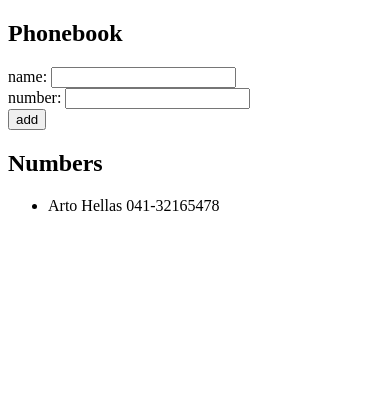
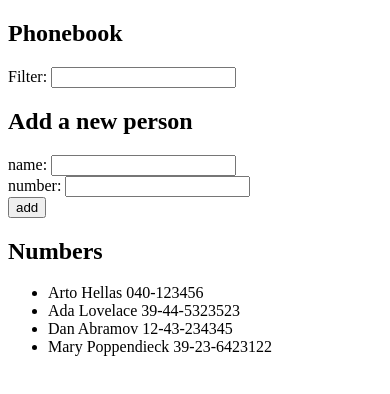
Before and after one commit to cdrbbt/fs-course, a React (Create React App) app in the folder part2/phonebook/: page / in a window 390 px wide. Shown: the top 394 px of the page. Built offline with nearby package versions, Linux system fonts and the light colour scheme.

Commit message:
2.9 phonebook

```diff
--- a/part2/phonebook/src/App.js
+++ b/part2/phonebook/src/App.js
@@ -1,12 +1,16 @@
 import React, { useState } from 'react'
 
-const defaultPerson = { name: '', pNumber: '' }
+const defaultPerson = { name: '', number: '' }
 
 const App = () => {
   const [persons, setPersons] = useState([
-    { name: 'Arto Hellas', pNumber: '041-32165478' }
+    { name: 'Arto Hellas', number: '040-123456' },
+    { name: 'Ada Lovelace', number: '39-44-5323523' },
+    { name: 'Dan Abramov', number: '12-43-234345' },
+    { name: 'Mary Poppendieck', number: '39-23-6423122' }
   ])
   const [newPerson, setNewPerson] = useState(defaultPerson)
+  const [filter, setFilter] = useState('')
 
   const addPerson = (event) => {
     event.preventDefault()
@@ -18,18 +22,24 @@ const App = () => {
     }
   }
 
-  const nameChange = (event) => setNewPerson({...newPerson, name:event.target.value})
-  const numberChange = (event) => setNewPerson({...newPerson, pNumber:event.target.value})
+  const nameChange = (event) => setNewPerson({ ...newPerson, name: event.target.value })
+  const numberChange = (event) => setNewPerson({ ...newPerson, number: event.target.value })
+  const filterChange = (event) => setFilter(event.target.value)
+  const fileteredList = persons.filter((person) => person.name.toLowerCase().includes(filter.toLocaleLowerCase()))
 
   return (
     <div>
       <h2>Phonebook</h2>
+      <div>
+        Filter: <input value={filter} onChange={filterChange}/>
+      </div>
+      <h2>Add a new person</h2>
       <form onSubmit={addPerson}>
         <div>
           name: <input value={newPerson.name} onChange={nameChange} />
         </div>
         <div>
-          number: <input value={newPerson.pNumber} onChange={numberChange}/>
+          number: <input value={newPerson.number} onChange={numberChange} />
         </div>
         <div>
           <button type="submit">add</button>
@@ -37,7 +47,7 @@ const App = () => {
       </form>
       <h2>Numbers</h2>
       <ul>
-        {persons.map(person => <li key={person.name}>{person.name} {person.pNumber}</li>)}
+        {fileteredList.map(person => <li key={person.name}>{person.name} {person.number}</li>)}
       </ul>
     </div>
 
```
